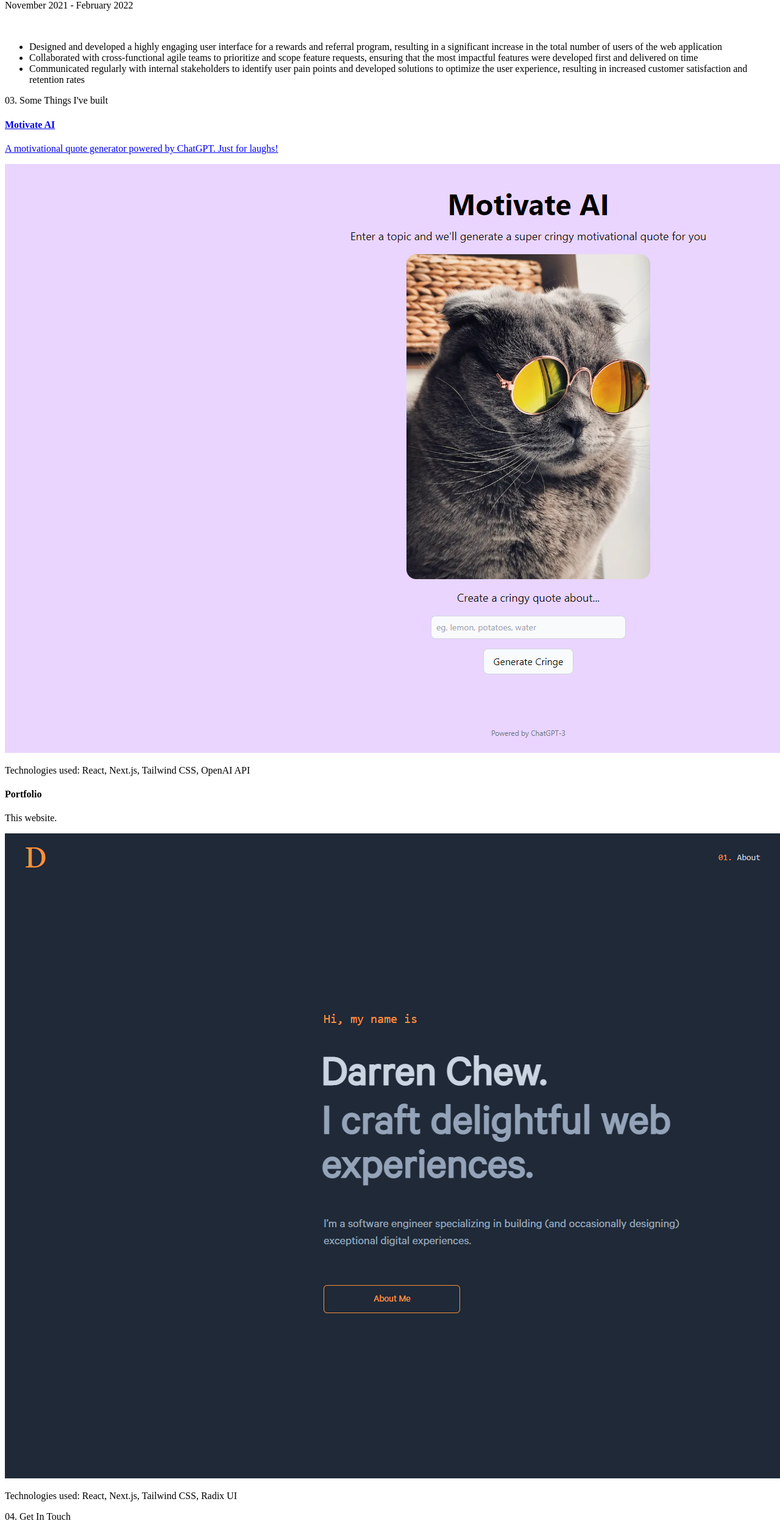
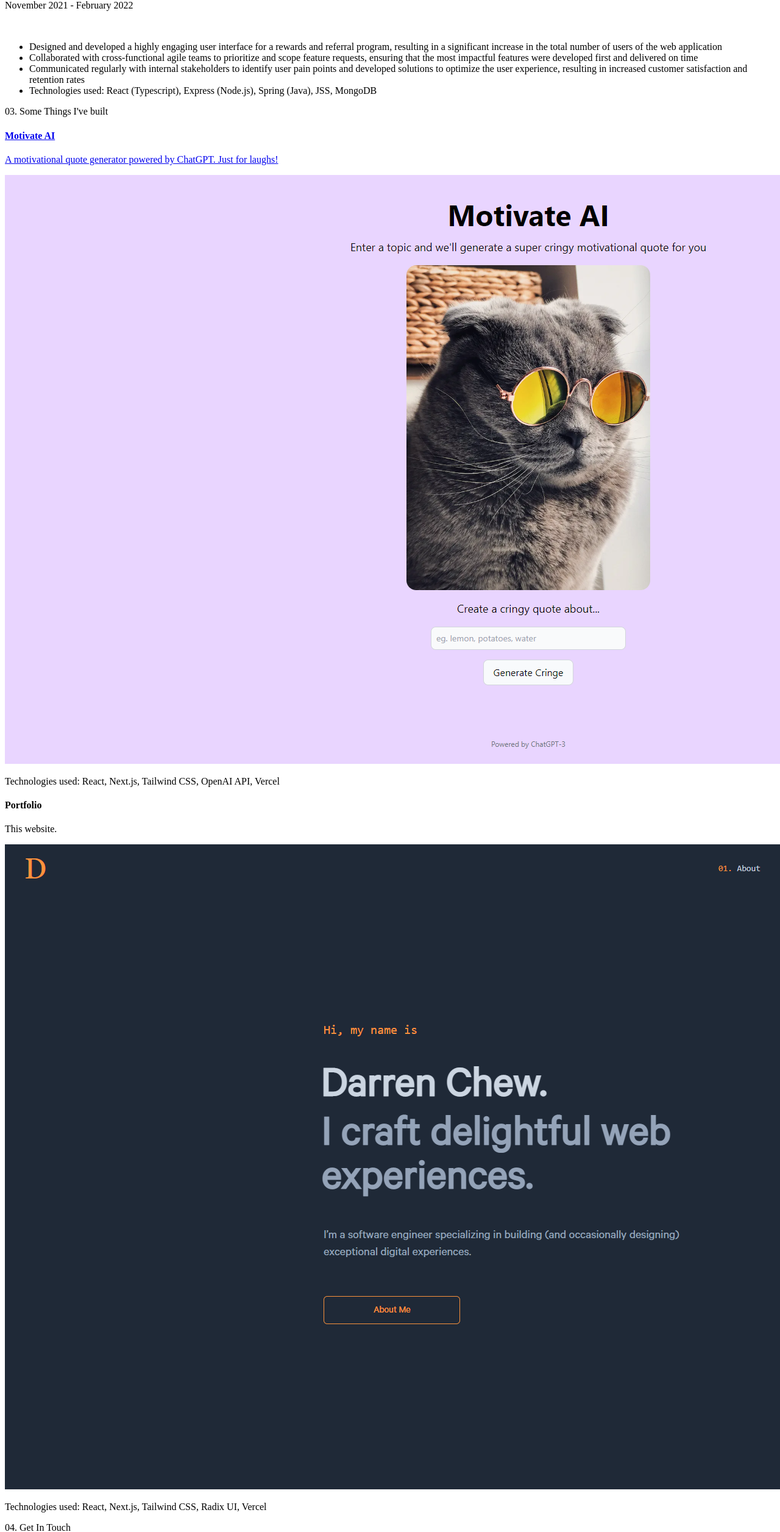
Before and after one commit to dchewjd/darren-portfolio, a Next.js app: page / in a window 1280 px wide. Shown: the part 991-3504 px from the top of the page at 61% size. Built offline with nearby package versions, Linux system fonts and the light colour scheme.

Commit message:
updated work desc

```diff
--- a/src/app/page.tsx
+++ b/src/app/page.tsx
@@ -139,6 +139,10 @@ export default function Home() {
                   experience, resulting in increased customer satisfaction and
                   retention rates
                 </li>
+                <li>
+                  Technologies used: React (Typescript), Express (Node.js),
+                  Spring (Java), JSS, MongoDB
+                </li>
               </ul>
             </Tabs.Content>
             <Tabs.Content value="tab2" className="">
@@ -177,6 +181,10 @@ export default function Home() {
                   leveraging the latest tools and technologies to enhance
                   performance and mitigate risks.
                 </li>
+                <li>
+                  Technologies used: Angular (Typescript), Spring (Java), Sass,
+                  Oracle DB
+                </li>
               </ul>
             </Tabs.Content>
           </Tabs.Root>
@@ -207,7 +215,8 @@ export default function Home() {
               />
             </a>
             <p className="py-4">
-              Technologies used: React, Next.js, Tailwind CSS, OpenAI API
+              Technologies used: React, Next.js, Tailwind CSS, OpenAI API,
+              Vercel
             </p>
           </div>
 
@@ -220,7 +229,7 @@ export default function Home() {
               className="border-2 border-gray-400 my-2"
             />
             <p className="py-4">
-              Technologies used: React, Next.js, Tailwind CSS, Radix UI
+              Technologies used: React, Next.js, Tailwind CSS, Radix UI, Vercel
             </p>
           </div>
         </div>
```
